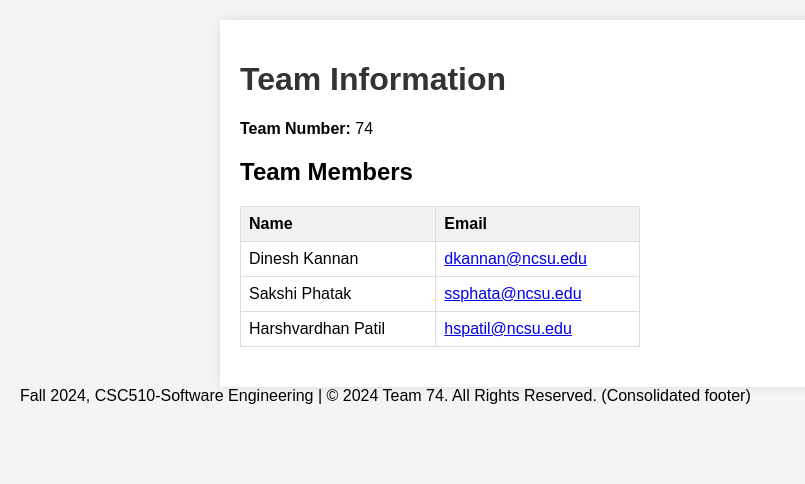
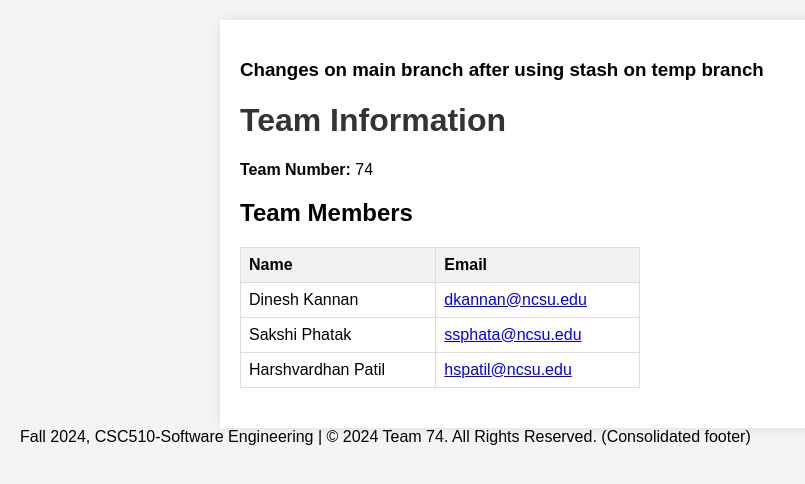
Before and after one commit to SoftwareEngineeringNCSU101/HW5, a plain HTML site: page index.html in a window 1280 px wide. Shown: the whole page, without its empty margins (0-805 px from the left). Drawn offline with Linux system fonts and the light colour scheme.

Commit message:
Changes done on main branch after using git stash on temp branch

```diff
--- a/index.html
+++ b/index.html
@@ -39,6 +39,7 @@
 </head>
 <body>
     <div class="container">
+	<h3>Changes on main branch after using stash on temp branch</h3>
         <h1>Team Information</h1>
         <p><strong>Team Number:</strong> 74</p>
 
```
